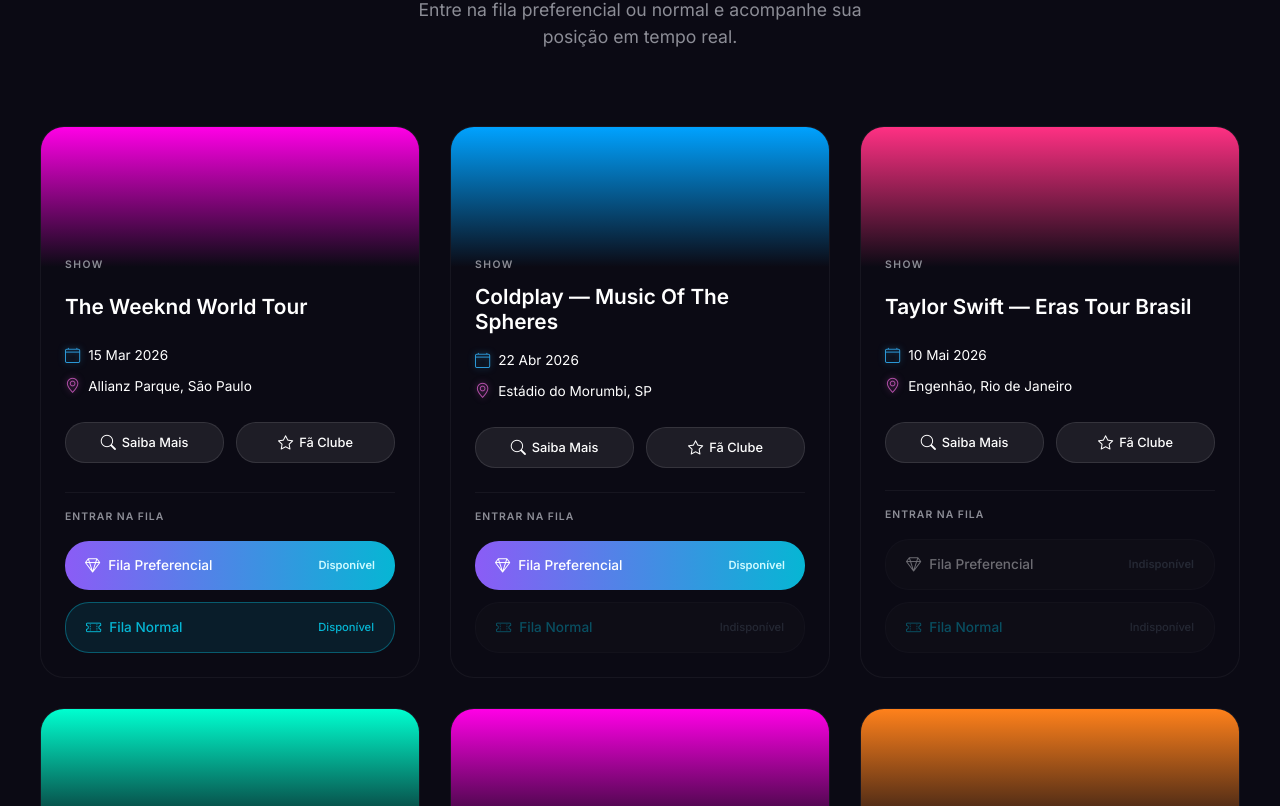
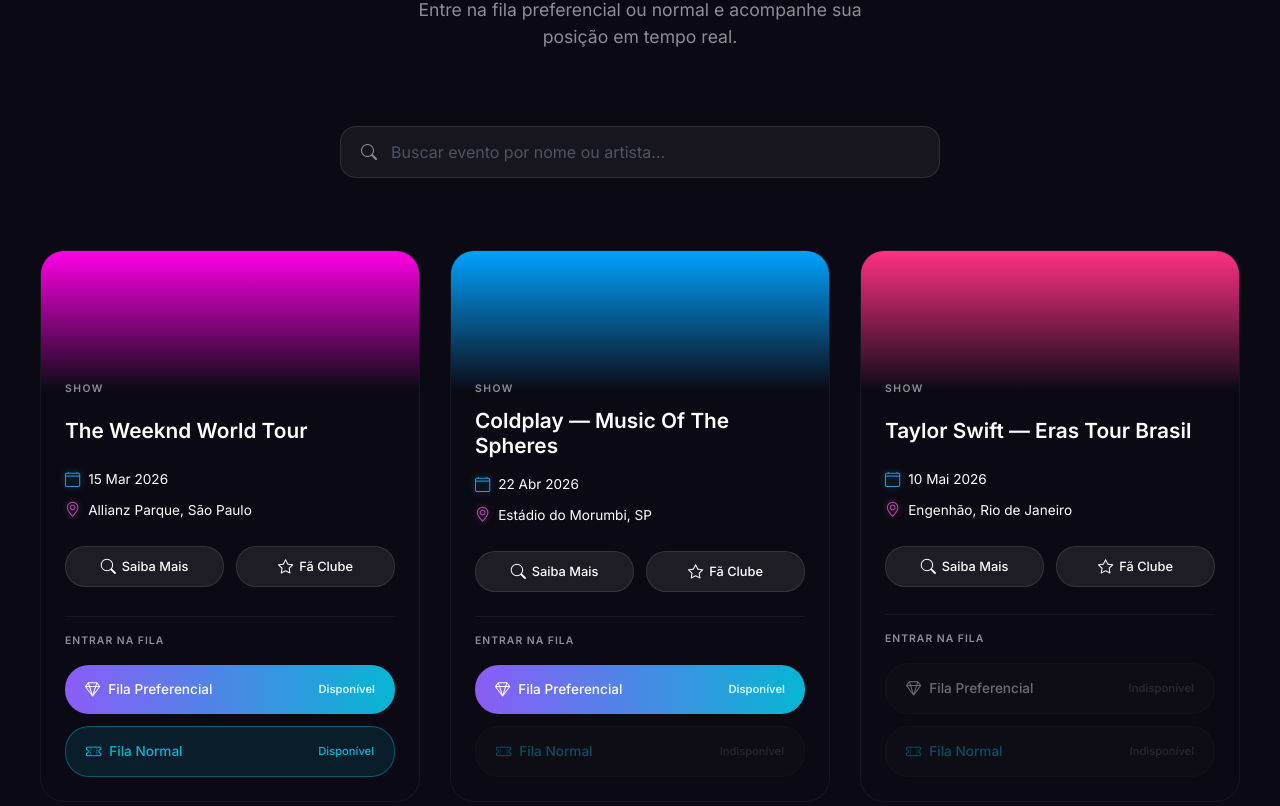
Before and after one commit to Ingressae/Ingressae-Angular, an Angular app in the folder ingressae/: page /inicio in a window 1280 px wide. Shown: the part 354-1160 px from the top of the page. Built offline with nearby package versions, Linux system fonts and the light colour scheme.

Commit message:
feat: Adicionado barra de busca na tela incial

```diff
--- a/ingressae/src/app/pages/inicio/inicio.html
+++ b/ingressae/src/app/pages/inicio/inicio.html
@@ -1,6 +1,6 @@
 <main class="inicio-container">
 
-<section class="hero">
+  <section class="hero">
     <div class="hero-badge">
       <i class="bi bi-stars icon-sparkle"></i> Fila justa, ingressos garantidos
     </div>
@@ -14,9 +14,29 @@
     </p>
   </section>
 
-  <section class="shows-grid">
-    <app-card-show *ngFor="let show of shows" [show]="show">
-    </app-card-show>
-  </section>
+  <!-- Barra de Busca -->
+  <div class="search-container mb-5">
+    <div class="search-box">
+      <i class="bi bi-search"></i>
+      <input type="text" [(ngModel)]="termoBusca" placeholder="Buscar evento por nome ou artista..."
+        class="search-input">
+    </div>
+
+    <!-- Estado Vazio -->
+<app-estado-vazio *ngIf="!carregando() && !temResultados()" titulo="Nenhum evento encontrado"
+      mensagem="Tente buscar por outro nome ou artista."></app-estado-vazio>
+
+    <br>
+
+  </div>
+
+    <section class="shows-grid" *ngIf="!carregando()">
+
+      <app-card-show *ngFor="let show of showsFiltrados()" [show]="show">
+      </app-card-show>
+
+    </section>
+
+
 
 </main>
--- a/ingressae/src/app/pages/inicio/inicio.scss
+++ b/ingressae/src/app/pages/inicio/inicio.scss
@@ -67,6 +67,41 @@
   }
 }
 
+.search-container {
+  max-width: 600px;
+  margin: 0 auto;
+
+  .search-box {
+    position: relative;
+    background: rgba(255, 255, 255, 0.05);
+    border: 1px solid rgba(255, 255, 255, 0.1);
+    border-radius: 16px;
+    padding: 12px 20px;
+    display: flex;
+    align-items: center;
+    gap: 12px;
+    transition: border-color 0.3s;
+
+    &:focus-within {
+      border-color: #4a00e0;
+    }
+
+    i { color: #8c8d96; }
+
+    .search-input {
+      background: transparent;
+      border: none;
+      color: white;
+      width: 100%;
+      outline: none;
+      font-size: 1rem;
+
+      &::placeholder { color: #4b5563; }
+    }
+  }
+}
+
+
 .shows-grid {
   display: grid;
   grid-template-columns: repeat(auto-fill, minmax(320px, 1fr));
--- a/ingressae/src/app/pages/inicio/inicio.ts
+++ b/ingressae/src/app/pages/inicio/inicio.ts
@@ -1,69 +1,60 @@
-import { Component } from '@angular/core';
+import { Component, OnInit, signal, computed } from '@angular/core';
 import { CommonModule } from '@angular/common';
+import { FormsModule } from '@angular/forms';
 import { CardShow, Show } from './card-show/card-show';
+import { AuthService } from '../../services/auth';
+import { ToastService } from '../../services/toast';
+import { EstadoVazio } from '../../shared/estado-vazio/estado-vazio';
+import { Loading } from '../../shared/loading/loading';
+import { Router } from '@angular/router';
 
 @Component({
   selector: 'app-inicio',
   standalone: true,
-  imports: [CommonModule, CardShow],
+  imports: [CommonModule, CardShow, FormsModule, EstadoVazio, Loading],
   templateUrl: './inicio.html',
   styleUrls: ['./inicio.scss'],
 })
-export class Inicio {
+export class Inicio implements OnInit {
+
+  // A lista original estática (pode vir de uma API no futuro)
   shows: Show[] = [
-    {
-      id: 1,
-      title: 'The Weeknd World Tour',
-      date: '15 Mar 2026',
-      location: 'Allianz Parque, São Paulo',
-      gradientClass: 'grad-purple',
-      prefAvailable: true,
-      normalAvailable: true,
-    },
-    {
-      id: 2,
-      title: 'Coldplay — Music Of The Spheres',
-      date: '22 Abr 2026',
-      location: 'Estádio do Morumbi, SP',
-      gradientClass: 'grad-blue',
-      prefAvailable: true,
-      normalAvailable: false, // Indisponível
-    },
-    {
-      id: 3,
-      title: 'Taylor Swift — Eras Tour Brasil',
-      date: '10 Mai 2026',
-      location: 'Engenhão, Rio de Janeiro',
-      gradientClass: 'grad-redPurple',
-      prefAvailable: false,   // Indisponível
-      normalAvailable: false, // Indisponível
-    },
-    {
-      id: 4,
-      title: 'Imagine Dragons Live',
-      date: '02 Jun 2026',
-      location: 'Arena MRV, Belo Horizonte',
-      gradientClass: 'grad-cyan',
-      prefAvailable: true,
-      normalAvailable: false, // Indisponível
-    },
-    {
-      id: 5,
-      title: 'Dua Lipa — Future Nostalgia',
-      date: '18 Jul 2026',
-      location: 'Jeunesse Arena, RJ',
-      gradientClass: 'grad-purple',
-      prefAvailable: true,
-      normalAvailable: true,
-    },
-    {
-      id: 6,
-      title: 'Falcão — Lindo, Bonito e Joiado',
-      date: '05 Ago 2026',
-      location: 'Allianz Parque, São Paulo',
-      gradientClass: 'grad-orange',
-      prefAvailable: true,
-      normalAvailable: true,
-    },
+    { id: 1, title: 'The Weeknd World Tour', date: '15 Mar 2026', location: 'Allianz Parque, São Paulo', gradientClass: 'grad-purple', prefAvailable: true, normalAvailable: true },
+    { id: 2, title: 'Coldplay — Music Of The Spheres', date: '22 Abr 2026', location: 'Estádio do Morumbi, SP', gradientClass: 'grad-blue', prefAvailable: true, normalAvailable: false },
+    { id: 3, title: 'Taylor Swift — Eras Tour Brasil', date: '10 Mai 2026', location: 'Engenhão, Rio de Janeiro', gradientClass: 'grad-redPurple', prefAvailable: false, normalAvailable: false },
+    { id: 4, title: 'Imagine Dragons Live', date: '02 Jun 2026', location: 'Arena MRV, Belo Horizonte', gradientClass: 'grad-cyan', prefAvailable: true, normalAvailable: false },
+    { id: 5, title: 'Dua Lipa — Future Nostalgia', date: '18 Jul 2026', location: 'Jeunesse Arena, RJ', gradientClass: 'grad-purple', prefAvailable: true, normalAvailable: true },
+    { id: 6, title: 'Falcão — Lindo, Bonito e Joiado', date: '05 Ago 2026', location: 'Allianz Parque, São Paulo', gradientClass: 'grad-orange', prefAvailable: true, normalAvailable: true },
   ];
+
+  // Signals
+  cardShows = signal<Show[]>([]);
+  termoBusca = signal<string>('');
+  carregando = signal<boolean>(true);
+
+  // Computed: Filtra os shows com base no termo de busca
+  showsFiltrados = computed(() => {
+    const termo = this.termoBusca().toLowerCase().trim();
+    if (!termo) return this.cardShows();
+
+    // Usando filter nativo para garantir a busca insensível a maiúsculas/minúsculas
+    return this.cardShows().filter(show =>
+      show.title.toLowerCase().includes(termo) ||
+      show.location.toLowerCase().includes(termo)
+    );
+  });
+
+  temResultados = computed(() => this.showsFiltrados().length > 0);
+
+  constructor(
+    private authService: AuthService,
+    private toastService: ToastService,
+    private router: Router
+  ) {}
+
+  ngOnInit() {
+    // Alimenta o signal com os dados e desativa o carregamento
+    this.cardShows.set(this.shows);
+    this.carregando.set(false);
+  }
 }
```
